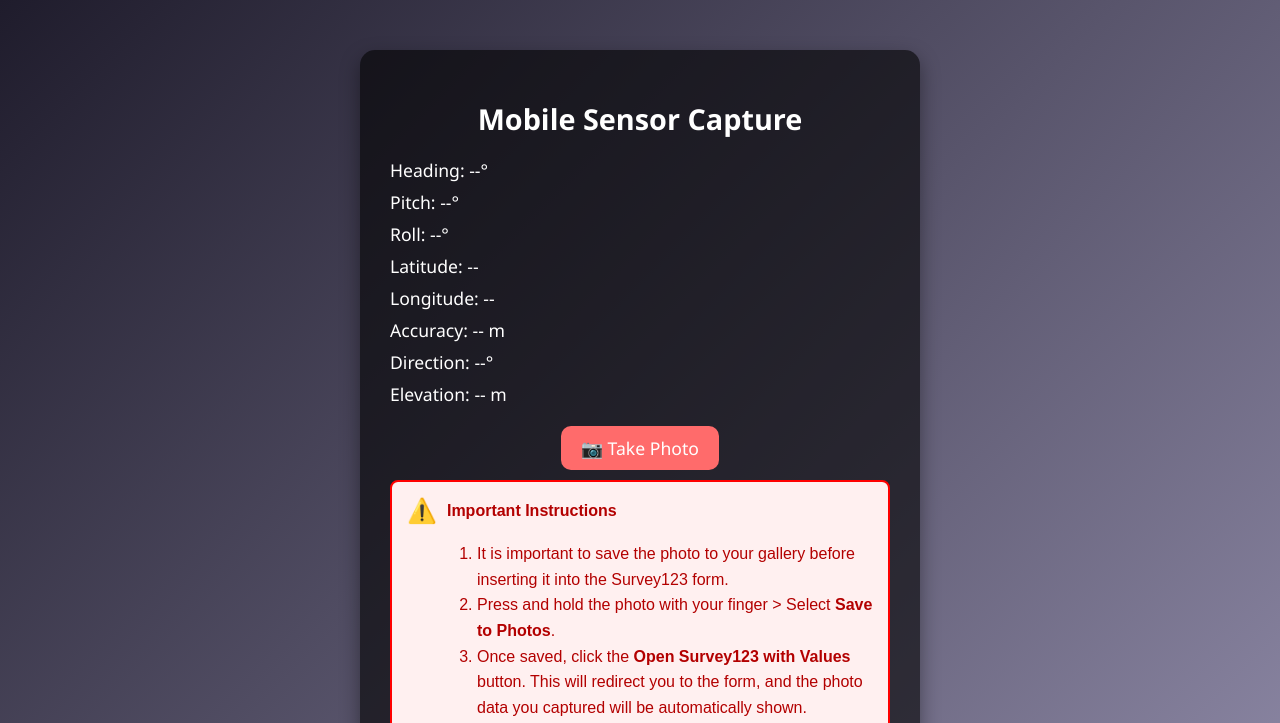
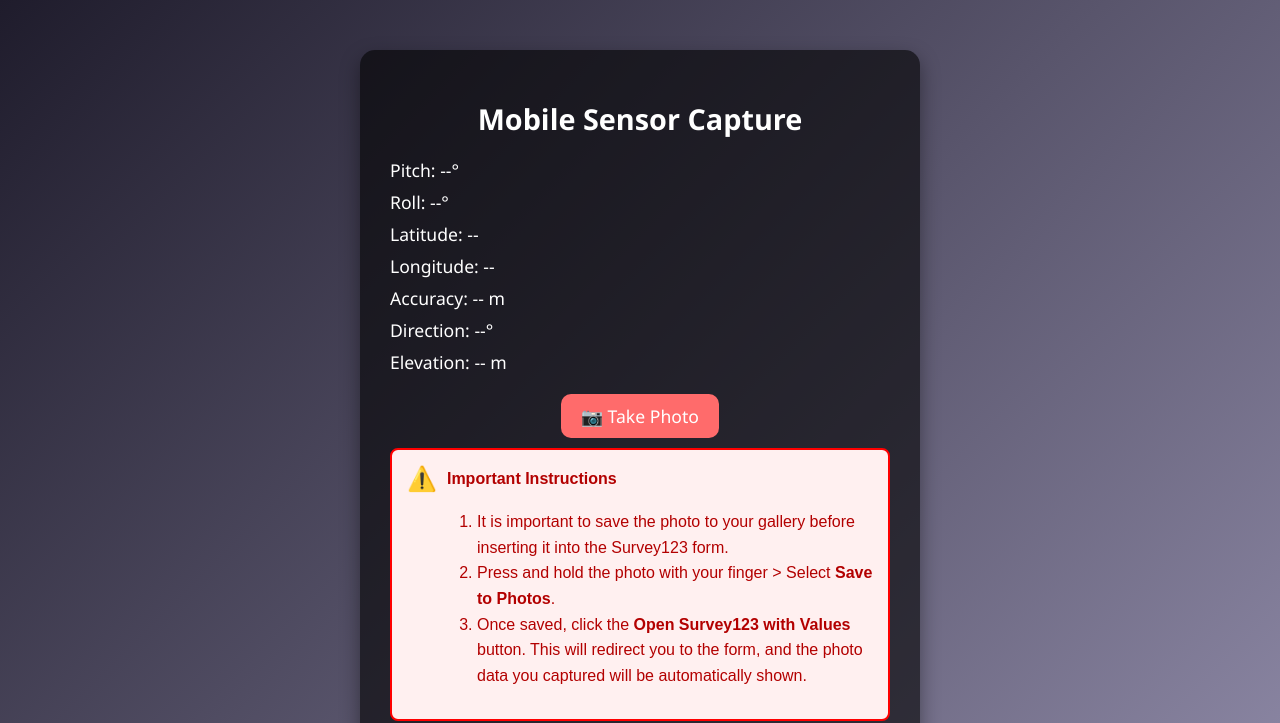
Before and after one commit to causape/mobile_inclination_survey123, a plain HTML site: page index.html in a window 1280 px wide. Shown: the top 723 px of the page. Drawn offline with Linux system fonts and the light colour scheme.

Commit message:
Update index.html

```diff
--- a/index.html
+++ b/index.html
@@ -11,7 +11,6 @@
     <h1>Mobile Sensor Capture</h1>
 
     <div class="sensor-values">
-      <p>Heading: <span id="heading">--</span>°</p>
       <p>Pitch: <span id="pitch">--</span>°</p>
       <p>Roll: <span id="roll">--</span>°</p>
       <p>Latitude: <span id="latitude">--</span></p>
```
